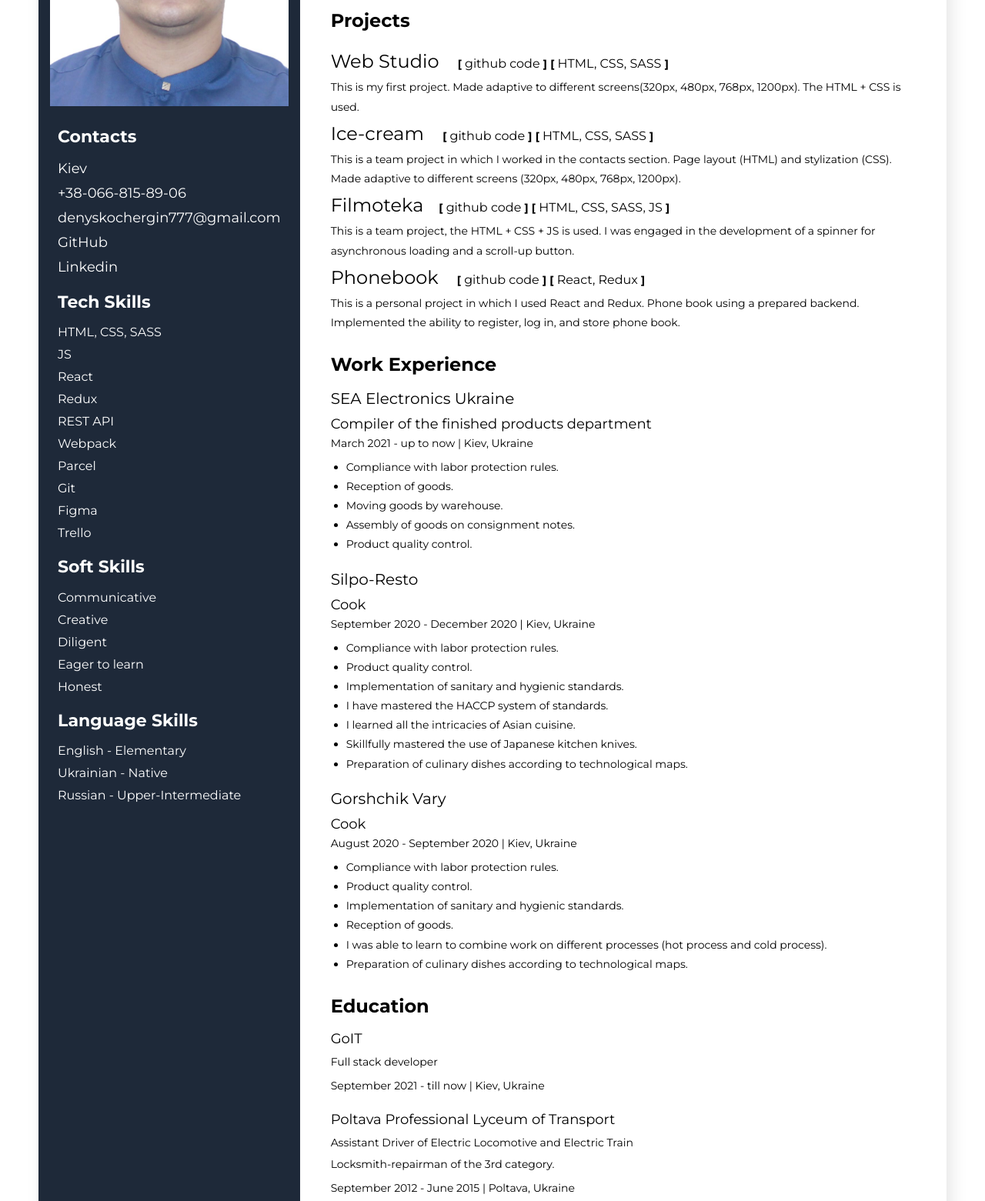
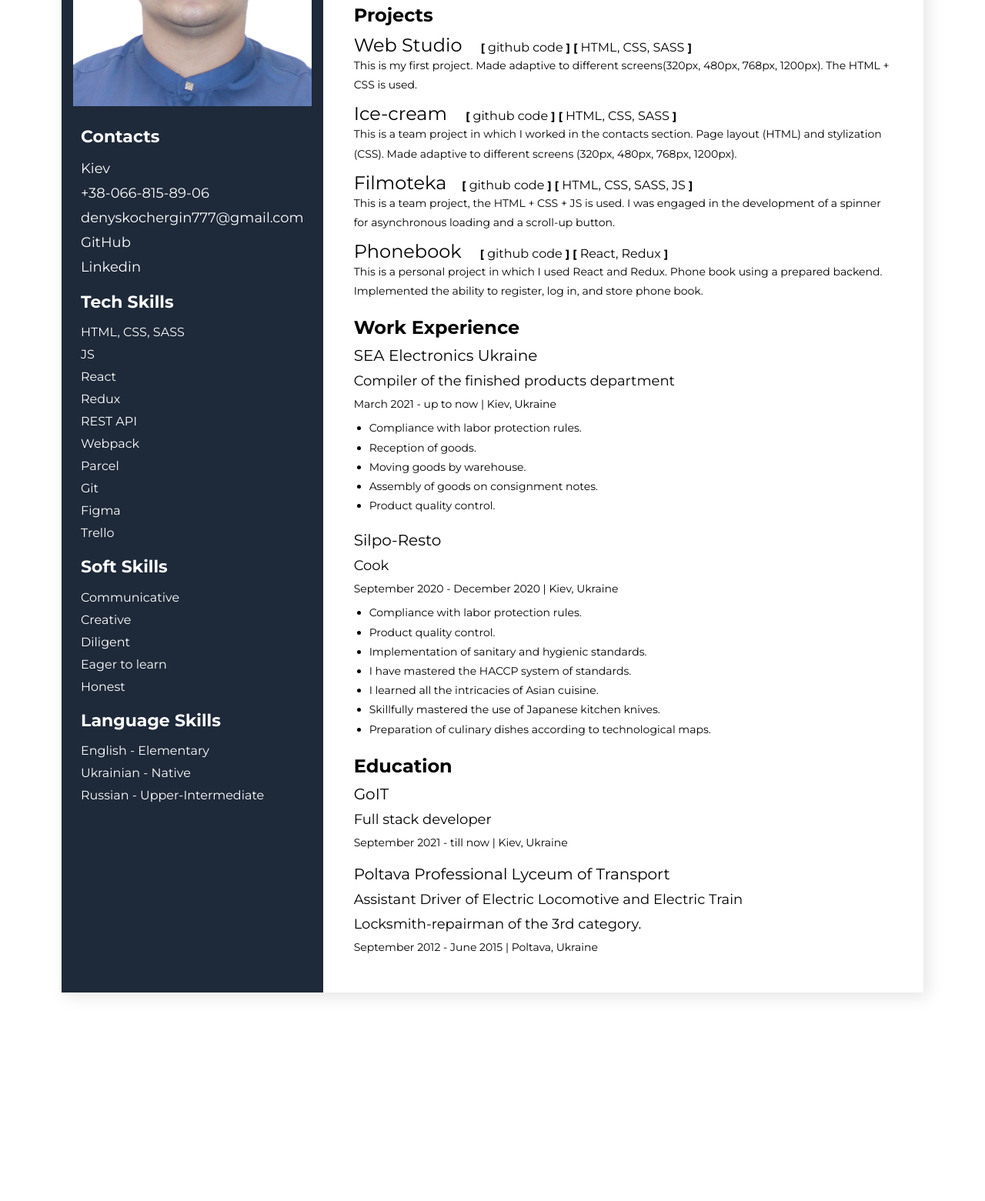
Before and after one commit to 787898Den/My-Resume, a plain HTML site: page index.html in a window 1280 px wide. Shown: the part 340-1901 px from the top of the page at 77% size. After the commit the page ends 1670 px from the top, so only its background shows below. Drawn offline with Linux system fonts and the light colour scheme.

Commit message:
update resume

```diff
--- a/css/styles.css
+++ b/css/styles.css
@@ -34,7 +34,7 @@ button {
 .main-container {
     display: flex;
     flex-direction: row-reverse;
-    width: 1180px;
+    width: 1120px;
     margin:  40px auto;
     background:white;
     box-shadow: 6px 6px 20px rgb(0 0 0 / 10%);
@@ -46,7 +46,6 @@ button {
 }
 
 .main-content-title {
-    line-height: 1.8;
     margin-bottom: 10px;
 
 }
@@ -93,7 +92,9 @@ button {
 
 .my-project_list {
     list-style: none;
-    line-height: 1.8;
+}
+.my-project-item:not(:last-child){
+margin-bottom: 10px;
 }
 
 .my-project {
@@ -137,11 +138,14 @@ button {
 .my-work-experience-section {
     margin-bottom: 20px;
 }
+.my-work-experience-wrapper:not(:last-child){
+    margin-bottom: 20px;
+}
 
 .my-work-experience-position {
     font-weight: 400;
     font-size: 18px;
-    margin-bottom: 5px;
+    margin-bottom: 10px;
 }
 
 .my-work-experience-period {
@@ -164,26 +168,25 @@ button {
 }
 
 /* My education section */
-.my-education-wrapper {
+.my-education-wrapper:not(:last-child) {
     margin-bottom: 20px;
 }
 
 .main-education-title {
-    line-height: 1.8;
     margin-bottom: 10px;
 }
 
 .my-education-facultet {
     font-weight: 400;
-    font-size: 14px;
+    font-size: 18px;
     margin-bottom: 10px;
 }
 
 .my-education-period-time {
     font-weight: normal;
     font-size: 14px;
-    line-height: 1.8;
     color: black;
+    margin-bottom: 10px;
 }
 
 .dev {
@@ -192,7 +195,7 @@ button {
 
 .my-education {
     font-weight: 400;
-    font-size: 18px;
+    font-size: 20px;
     margin-bottom: 10px;
 }
 
--- a/index.html
+++ b/index.html
@@ -20,9 +20,7 @@
       <div class="main-content-section">
         <!--About me section-->
         <div class="about-me-section">
-          <h1 class="about-me-profession">
-            Junior/Trainee Front-End Developer
-          </h1>
+          <h1 class="about-me-profession">Junior Front-End Developer</h1>
           <h2 class="about-me-name">Denys Kochergin</h2>
           <p class="my-foreword">
             I am a novice Front-End developer. I have a specific goal to develop
@@ -37,7 +35,7 @@
         <div class="my-projects-section">
           <h2 class="main-content-title">Projects</h2>
           <ul class="my-project_list">
-            <li>
+            <li class="my-project-item">
               <div class="my-project">
                 <a
                   href="https://787898den.github.io/goit-markup-hw-08/"
@@ -57,12 +55,11 @@
                 <span class="my-projects-bracket">]</span>
                 <p class="my-projects-text">
                   This is my first project. Made adaptive to different
-                  screens(320px, 480px, 768px, 1200px). The HTML
-                  + CSS is used.
+                  screens(320px, 480px, 768px, 1200px). The HTML + CSS is used.
                 </p>
               </div>
             </li>
-            <li>
+            <li class="my-project-item">
               <div class="my-project">
                 <a
                   href="https://savranskyi.github.io/ice-cream/"
@@ -88,7 +85,7 @@
                 </p>
               </div>
             </li>
-            <li>
+            <li class="my-project-item">
               <div class="my-project">
                 <a
                   href="https://okolobaha-me.github.io/quentin-filmotino/"
@@ -106,14 +103,13 @@
                 <span>HTML, CSS, SASS, JS</span>
                 <span class="my-projects-bracket">]</span>
                 <p class="my-projects-text">
-                  This is a team project, the HTML
-                  + CSS + JS is used. I
-                  was engaged in the development of a spinner for asynchronous
+                  This is a team project, the HTML + CSS + JS is used. I was
+                  engaged in the development of a spinner for asynchronous
                   loading and a scroll-up button.
                 </p>
               </div>
             </li>
-            <li>
+            <li class="my-project-item">
               <div class="my-project">
                 <a
                   href="https://787898den.github.io/goit-react-hw-08-phonebook/"
@@ -137,13 +133,13 @@
                 </p>
               </div>
             </li>
-          </г>
+          </ul>
         </div>
         <!--My work experience-->
         <div class="my-work-experience-section">
           <h2 class="main-content-title">Work Experience</h2>
           <!-- Company 1-->
-          <div class="my-work-experience-section">
+          <div class="my-work-experience-wrapper">
             <h3 class="my-company-title">SEA Electronics Ukraine</h3>
             <h4 class="my-work-experience-position">
               Compiler of the finished products department
@@ -166,9 +162,9 @@
               <li class="my-work-experience-duty">Product quality control.</li>
             </ul>
           </div>
-        </div>
+
           <!--Company 2-->
-        <div class="my-work-experience-section">
+          <div class="my-work-experience-wrapper">
             <h3 class="my-company-title">Silpo-Resto</h3>
             <h4 class="my-work-experience-position">Cook</h4>
             <h5 class="my-work-experience-period">
@@ -197,54 +193,28 @@
               </li>
             </ul>
           </div>
-
-        <!--Company 3-->
-        <div class="my-work-experience-section">
-          <h3 class="my-company-title">Gorshchik Vary</h3>
-          <h4 class="my-work-experience-position">Cook</h4>
-          <h5 class="my-work-experience-period">
-            August 2020 - September 2020 <span class="my-devider">|</span> Kiev,
-            Ukraine
-          </h5>
-          <ul class="my-work-experience-duties">
-            <li class="my-work-experience-duty">
-              Compliance with labor protection rules.
-            </li>
-            <li class="my-work-experience-duty">Product quality control.</li>
-            <li class="my-work-experience-duty">
-              Implementation of sanitary and hygienic standards.
-            </li>
-            <li class="my-work-experience-duty">Reception of goods.</li>
-            <li class="my-work-experience-duty">
-              I was able to learn to combine work on different processes (hot
-              process and cold process).
-            </li>
-            <li class="my-work-experience-duty">
-              Preparation of culinary dishes according to technological maps.
-            </li>
-          </ul>
         </div>
         <!--My Education-->
         <div>
           <h2 class="main-education-title">Education</h2>
           <div class="my-education-wrapper">
             <h3 class="my-education">GoIT</h3>
-            <p class="my-education-facultet">Full stack developer</p>
-            <p class="my-education-period-time">
+            <h4 class="my-education-facultet">Full stack developer</h4>
+            <h5 class="my-education-period-time">
               September 2021 - till now
               <span class="my-devider">|</span> Kiev, Ukraine
-            </p>
+            </h5>
           </div>
           <div class="my-education-wrapper">
             <h3 class="my-education">
               Poltava Professional Lyceum of Transport
             </h3>
-            <p class="my-education-facultet">
+            <h4 class="my-education-facultet">
               Assistant Driver of Electric Locomotive and Electric Train
-            </p>
-            <p class="my-education-facultet">
+            </h4>
+            <h5 class="my-education-facultet">
               Locksmith-repairman of the 3rd category.
-            </p>
+            </h5>
             <p class="my-education-period-time">
               September 2012 - June 2015
               <span class="my-devider">|</span> Poltava, Ukraine
```
Lines whose indentation alone changed are shown as unchanged.
